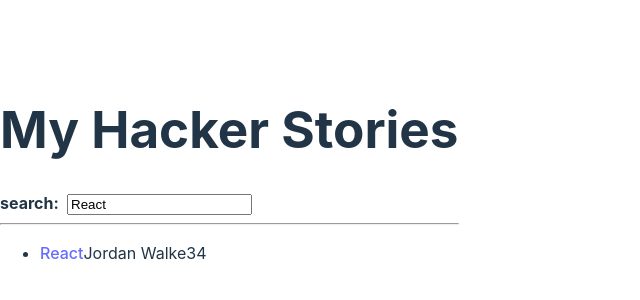
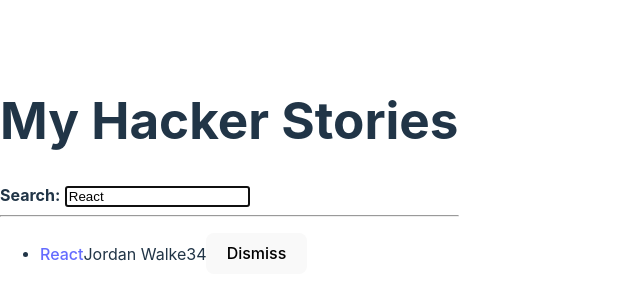
Before and after one commit to amanueldemirew/react, a React (Vite) app in the folder hacker-stories----template/: page / in a window 1280 px wide. Shown: the part 226-526 px from the top of the page, without its empty margins (0-640 px from the left). Built offline with nearby package versions, Linux system fonts and the light colour scheme.

Commit message:
Inline Handler in JSX: remove list

```diff
--- a/hacker-stories----template/src/App.tsx
+++ b/hacker-stories----template/src/App.tsx
@@ -1,4 +1,4 @@
-import * as React from "react";
+import * as React from 'react';
 
 type Story = {
   objectID: number;
@@ -8,6 +8,25 @@
   num_comments: number;
   points: number;
 };
+
+const initialStories = [
+  {
+    title: 'React',
+    url: 'https://reactjs.org/',
+    author: 'Jordan Walke',
+    num_comments: 3,
+    points: 4,
+    objectID: 0,
+  },
+  {
+    title: 'Redux',
+    url: 'https://redux.js.org/',
+    author: 'Dan Abramov, Andrew Clark',
+    num_comments: 2,
+    points: 5,
+    objectID: 1,
+  },
+];
 
 const useStorageState = (key: string, initialState: string) => {
   const [value, setValue] = React.useState(
@@ -22,29 +41,24 @@
 };
 
 const App = () => {
-  const stories = [
-    {
-      title: "React",
-      url: "https://reactjs.org/",
-      author: "Jordan Walke",
-      num_comments: 3,
-      points: 4,
-      objectID: 0,
-    },
-    {
-      title: "Redux",
-      url: "https://redux.js.org/",
-      author: "Dan Abramov, Andrew Clark",
-      num_comments: 2,
-      points: 5,
-      objectID: 1,
-    },
-  ];
+  const [searchTerm, setSearchTerm] = useStorageState(
+    'search',
+    'React'
+  );
 
-  const [searchTerm, setSearchTerm] = useStorageState("search", "React");
-  //solution to side effect of laclaclstorage update
+  const [stories, setStories] = React.useState(initialStories);
 
-  const handleSearch = (event: React.ChangeEvent<HTMLInputElement>) => {
+  const handleRemoveStory = (item: Story) => {
+    const newStories = stories.filter(
+      (story) => item.objectID !== story.objectID
+    );
+
+    setStories(newStories);
+  };
+
+  const handleSearch = (
+    event: React.ChangeEvent<HTMLInputElement>
+  ) => {
     setSearchTerm(event.target.value);
   };
 
@@ -58,16 +72,16 @@
 
       <InputWithLabel
         id="search"
+        value={searchTerm}
         isFocused
-        value={searchTerm}
         onInputChange={handleSearch}
       >
-        <strong>search: </strong>
+        <strong>Search:</strong>
       </InputWithLabel>
 
       <hr />
 
-      <List list={searchedStories} />
+      <List list={searchedStories} onRemoveItem={handleRemoveStory} />
     </div>
   );
 };
@@ -76,15 +90,15 @@
   id: string;
   value: string;
   type?: string;
-  isFocused: boolean
   onInputChange: (event: React.ChangeEvent<HTMLInputElement>) => void;
+  isFocused: boolean;
   children: React.ReactNode;
 };
 
 const InputWithLabel = ({
   id,
   value,
-  type = "text",
+  type = 'text',
   onInputChange,
   isFocused,
   children,
@@ -96,30 +110,45 @@
       inputRef.current.focus();
     }
   }, [isFocused]);
+
   return (
-  <>
-    <label htmlFor={id}>{children}</label> &nbsp;
-    <input id={id} type={type} value={value} onChange={onInputChange} />
-  </>)
+    <>
+      <label htmlFor={id}>{children}</label>
+      &nbsp;
+      <input
+        ref={inputRef}
+        id={id}
+        type={type}
+        value={value}
+        onChange={onInputChange}
+      />
+    </>
+  );
 };
 
 type ListProps = {
   list: Story[];
+  onRemoveItem: (item: Story) => void;
 };
 
-const List = ({ list }: ListProps) => (
+const List = ({ list, onRemoveItem }: ListProps) => (
   <ul>
     {list.map((item) => (
-      <Item key={item.objectID} item={item} />
+      <Item
+        key={item.objectID}
+        item={item}
+        onRemoveItem={onRemoveItem}
+      />
     ))}
   </ul>
 );
 
 type ItemProps = {
   item: Story;
+  onRemoveItem: (item: Story) => void;
 };
 
-const Item = ({ item }: ItemProps) => (
+const Item = ({ item, onRemoveItem }: ItemProps) => (
   <li>
     <span>
       <a href={item.url}>{item.title}</a>
@@ -127,6 +156,11 @@
     <span>{item.author}</span>
     <span>{item.num_comments}</span>
     <span>{item.points}</span>
+    <span>
+      <button type="button" onClick={() => onRemoveItem(item)}>
+        Dismiss
+      </button>
+    </span>
   </li>
 );
 
```
